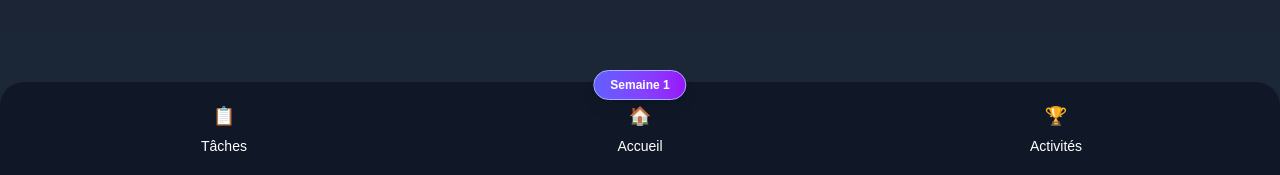
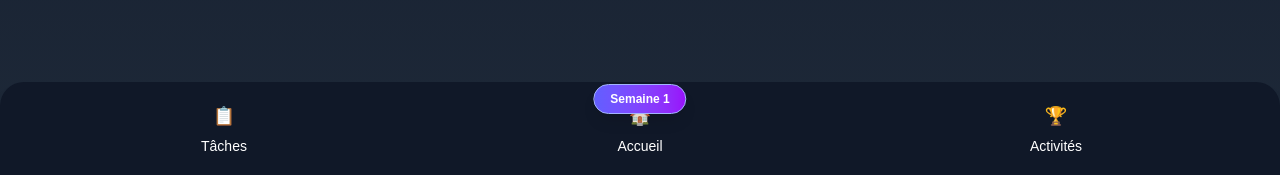
Before and after one commit to bk2024b/SmartEnglish-, a Next.js app: page /dashboard in a window 1280 px wide. Shown: the part 622-797 px from the top of the page. Built offline with nearby package versions, Linux system fonts and the light colour scheme; no server answers.

Commit message:
final dashboard2

```diff
--- a/src/app/dashboard/page.jsx
+++ b/src/app/dashboard/page.jsx
@@ -172,21 +172,21 @@ export default function Dashboard() {
         </div>
       </section>
 
+      {/* Semaine Badge - Séparé du menu */}
+      <div className="fixed bottom-16 left-1/2 transform -translate-x-1/2 bg-gradient-to-r from-indigo-500 to-purple-600 text-white px-4 py-1.5 rounded-full text-xs font-bold shadow-lg border border-indigo-300 z-20">
+        Semaine {weekBadge}
+      </div>
+
       {/* Pied de page : Menu de navigation */}
       <footer className="fixed bottom-0 left-0 right-0 flex justify-around items-center py-5 px-4 bg-gray-900 rounded-t-3xl shadow-lg">
         <Link href="/dashboard/tasks" className="text-center w-1/3 transition-transform hover:scale-110">
           <span className="block text-lg mb-1">📋</span>
           <span className="text-sm font-medium">Tâches</span>
         </Link>
-        <div className="relative w-1/3">
-          <Link href="/dashboard" className="text-center w-full block transition-transform hover:scale-110">
-            <span className="block text-lg mb-1">🏠</span>
-            <span className="text-sm font-medium">Accueil</span>
-          </Link>
-          <div className="absolute -top-8 left-1/2 transform -translate-x-1/2 bg-gradient-to-r from-indigo-500 to-purple-600 text-white px-4 py-1.5 rounded-full text-xs font-bold shadow-lg border border-indigo-300">
-            Semaine {weekBadge}
-          </div>
-        </div>
+        <Link href="/dashboard" className="text-center w-1/3 block transition-transform hover:scale-110">
+          <span className="block text-lg mb-1">🏠</span>
+          <span className="text-sm font-medium">Accueil</span>
+        </Link>
         <button
           className="text-center w-1/3 transition-transform hover:scale-110"
           onClick={() => setActivitiesPopupOpen(true)}
```
